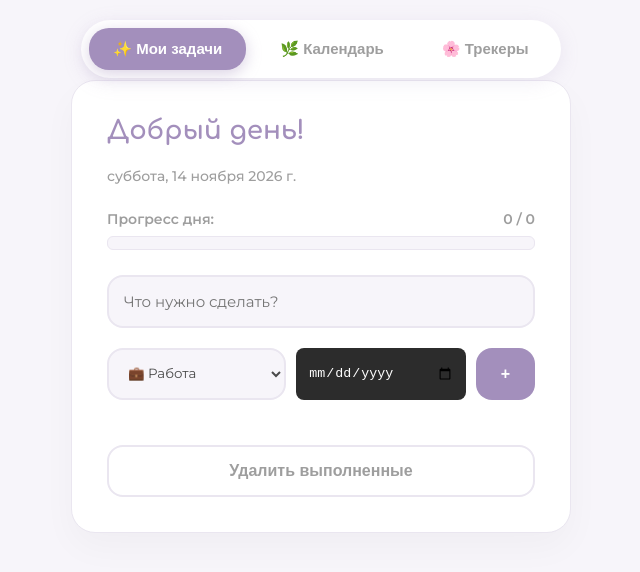
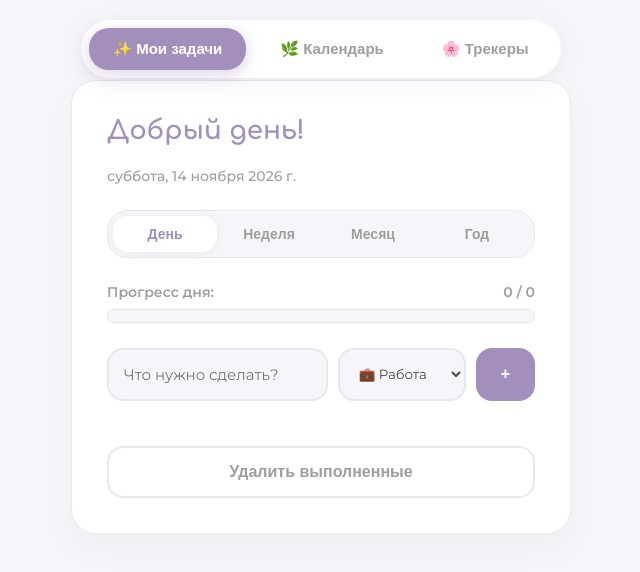
Before and after one commit to Twilight0Scarkle/my_smart_planner, a plain HTML site: page index.html in a window 1280 px wide. Shown: the whole page, without its empty margins (319-959 px from the left). Drawn offline with Linux system fonts and the light colour scheme.

Commit message:
Update UI v14

```diff
--- a/index.html
+++ b/index.html
@@ -4,11 +4,13 @@
     <meta charset="UTF-8">
     <meta name="viewport" content="width=device-width, initial-scale=1.0">
     <title>Мой умный планер</title>
+
     <!-- Красивые шрифты -->
     <link rel="preconnect" href="https://fonts.googleapis.com">
     <link rel="preconnect" href="https://fonts.gstatic.com" crossorigin>
     <link href="https://fonts.googleapis.com/css2?family=Comfortaa:wght@400;700&family=Montserrat:wght@400;500;600&display=swap" rel="stylesheet">
-    <!-- Подключаем наши стили -->
+
+    <!-- Наши стили -->
     <link rel="stylesheet" href="style.css">
 </head>
 <body>
@@ -17,16 +19,24 @@
     <div class="nav-menu">
         <button onclick="showTab('tasks')" id="btn-tasks" class="nav-btn active">✨ Мои задачи</button>
         <button onclick="showTab('calendar')" id="btn-calendar" class="nav-btn">🌿 Календарь</button>
-        <!-- НОВАЯ ВКЛАДКА -->
         <button onclick="showTab('trackers')" id="btn-trackers" class="nav-btn">🌸 Трекеры</button>
     </div>
 
-    <!-- Экран 1: Задачи -->
+    <!-- ЭКРАН 1: ЗАДАЧИ И ПЛАНЫ -->
     <div class="planner-container" id="tab-tasks">
         <h2 id="greeting">Привет!</h2>
         <div class="date-display" id="current-date"></div>
 
-        <!-- Прогресс -->
+        <!-- Переключатель масштаба времени -->
+        <div class="time-scale-switcher">
+            <button onclick="changeScale('day', this)" class="scale-btn active">День</button>
+            <button onclick="changeScale('week', this)" class="scale-btn">Неделя</button>
+            <button onclick="changeScale('month', this)" class="scale-btn">Месяц</button>
+            <button onclick="changeScale('year', this)" class="scale-btn">Год</button>
+        </div>
+
+        <!-- БЛОК: ДЕНЬ -->
+        <div id="scale-day" class="scale-content" style="display: block;">
             <div class="progress-container">
                 <div class="progress-text">
                     <span>Прогресс дня:</span>
@@ -37,36 +47,44 @@
                 </div>
             </div>
 
-        <!-- Ввод -->
-       <div class="input-group" style="flex-wrap: wrap;">
-    <input type="text" id="task-input" placeholder="Что нужно сделать?" autocomplete="off" style="flex: 1 1 100%; margin-bottom: 10px;">
-    <div style="display: flex; gap: 10px; width: 100%;">
-        <select id="task-category" style="flex: 1;">
+            <div class="input-group">
+                <input type="text" id="task-input" placeholder="Что нужно сделать?" autocomplete="off">
+                <select id="task-category">
                     <option value="работа">💼 Работа</option>
                     <option value="учеба">📚 Учеба</option>
                     <option value="личное">🏠 Личное</option>
                 </select>
-        <input type="date" id="task-date" style="padding: 12px; border-radius: 8px; background-color: #2c2c2c; color: white; border: none; outline: none; cursor: pointer; flex: 1;">
                 <button onclick="addTask()">+</button>
+            </div>
+
+            <ul id="task-list"></ul>
+            <button class="clear-btn" onclick="clearCompleted()">Удалить выполненные</button>
+        </div>
+
+        <!-- БЛОК: НЕДЕЛЯ (Заглушка) -->
+        <div id="scale-week" class="scale-content" style="display: none;">
+            <p style="text-align: center; color: #888; padding: 20px;">Сетка на неделю скоро появится...</p>
+        </div>
+
+        <!-- БЛОК: МЕСЯЦ (Заглушка) -->
+        <div id="scale-month" class="scale-content" style="display: none;">
+            <p style="text-align: center; color: #888; padding: 20px;">План на месяц скоро появится...</p>
+        </div>
+
+        <!-- БЛОК: ГОД (Заглушка) -->
+        <div id="scale-year" class="scale-content" style="display: none;">
+            <p style="text-align: center; color: #888; padding: 20px;">Обзор на год скоро появится...</p>
         </div>
     </div>
 
-        <ul id="task-list"></ul>
-
-        <button class="clear-btn" onclick="clearCompleted()">Удалить выполненные</button>
+    <!-- ЭКРАН 2: КАЛЕНДАРЬ -->
+    <div class="planner-container" id="tab-calendar" style="display: none; max-width: 800px;">
+        <div style="display: flex; justify-content: space-between; align-items: center; margin-bottom: 20px;">
+            <h2>Календарь</h2>
+            <div style="font-size: 18px; font-weight: bold; color: var(--primary);" id="calendar-month-year">Загрузка...</div>
         </div>
 
-    <!-- Экран 2: Календарь (Пока пустой) -->
-        <!-- Экран 2: Календарь -->
-    <div class="planner-container" id="tab-calendar" style="max-width: 800px;">
-        <div style="display: flex; justify-content: space-between; align-items: center; margin-bottom: 20px;">
-            <h2>Календарь</h2>
-            <div style="font-size: 18px; font-weight: bold; color: #bb86fc;" id="calendar-month-year">Загрузка...</div>
-        </div>
-
-        <!-- Сетка календаря -->
         <div id="calendar-grid" style="display: grid; grid-template-columns: repeat(7, 1fr); gap: 10px; text-align: center;">
-            <!-- Дни недели -->
             <div style="color: #888; font-weight: bold;">Пн</div>
             <div style="color: #888; font-weight: bold;">Вт</div>
             <div style="color: #888; font-weight: bold;">Ср</div>
@@ -74,10 +92,10 @@
             <div style="color: #888; font-weight: bold;">Пт</div>
             <div style="color: #888; font-weight: bold;">Сб</div>
             <div style="color: #888; font-weight: bold;">Вс</div>
-            <!-- Сюда JavaScript вставит сами дни -->
         </div>
     </div>
-    <!-- Экран 3: Трекеры -->
+
+    <!-- ЭКРАН 3: ТРЕКЕРЫ -->
     <div class="planner-container" id="tab-trackers" style="display: none; max-width: 800px;">
         <h2 style="text-align: center; margin-bottom: 30px;">Мои Трекеры</h2>
 
@@ -107,11 +125,10 @@
                 </div>
             </div>
 
-        </div>
             <!-- ПОМОДОРО -->
             <div class="tracker-card">
                 <h3>⏳ Помодоро</h3>
-                <p>Время: <span id="timer-display" style="font-size: 24px; font-weight: bold; color: #A38FBC;">25:00</span></p>
+                <p>Время: <span id="timer-display" style="font-size: 24px; font-weight: bold; color: var(--primary);">25:00</span></p>
                 <div style="display: flex; gap: 10px;">
                     <button onclick="startTimer()" id="timer-btn" class="tracker-btn">Старт</button>
                     <button onclick="resetTimer()" class="tracker-btn" style="background-color: #EAE6F0; color: #4A4A4A;">Сброс</button>
@@ -130,8 +147,11 @@
                 </div>
                 <p style="margin-top: 15px; font-size: 14px; color: #888;">Твое настроение: <span id="mood-display">не выбрано</span></p>
             </div>
+
         </div>
-    <!-- Подключаем наш скрипт в самом конце! -->
+    </div>
+
+    <!-- Подключаем скрипт в самом конце! -->
     <script src="script.js"></script>
 </body>
 </html>
--- a/script.js
+++ b/script.js
@@ -310,3 +310,22 @@ renderTasks();
 generateCalendar();
 updateTrackersUI();
 updateTimerDisplay();
+
+// ==========================================
+// 10. ПЕРЕКЛЮЧЕНИЕ МАСШТАБА ВРЕМЕНИ
+// ==========================================
+function changeScale(scale, btnElement) {
+    // 1. Скрываем все блоки масштабов
+    document.getElementById('scale-day').style.display = 'none';
+    document.getElementById('scale-week').style.display = 'none';
+    document.getElementById('scale-month').style.display = 'none';
+    document.getElementById('scale-year').style.display = 'none';
+
+    // 2. Убираем класс active со всех кнопок переключателя
+    const buttons = document.querySelectorAll('.scale-btn');
+    buttons.forEach(btn => btn.classList.remove('active'));
+
+    // 3. Показываем нужный блок и делаем кнопку активной
+    document.getElementById('scale-' + scale).style.display = 'block';
+    if(btnElement) btnElement.classList.add('active');
+}
--- a/style.css
+++ b/style.css
@@ -222,3 +222,39 @@ li:hover { border-color: var(--border-color); box-shadow: 0 5px 15px rgba(0,0,0,
     transform: scale(1.2);
     text-shadow: 0 0 10px rgba(163, 143, 188, 0.5);
 }
+
+/* --- ПЕРЕКЛЮЧАТЕЛЬ МАСШТАБА --- */
+.time-scale-switcher {
+    display: flex;
+    background-color: var(--bg-color);
+    padding: 5px;
+    border-radius: 20px;
+    margin-bottom: 25px;
+    border: 1px solid var(--border-color);
+}
+
+.scale-btn {
+    flex: 1;
+    background: transparent;
+    color: var(--text-muted);
+    border: none;
+    padding: 10px;
+    border-radius: 15px;
+    cursor: pointer;
+    font-size: 14px;
+    font-weight: 600;
+    transition: 0.3s;
+    box-shadow: none;
+}
+
+.scale-btn:hover {
+    color: var(--primary);
+    background: transparent;
+    box-shadow: none;
+}
+
+.scale-btn.active {
+    background-color: white;
+    color: var(--primary);
+    box-shadow: 0 2px 10px rgba(0,0,0,0.05);
+}
```
Lines whose indentation alone changed are shown as unchanged.
